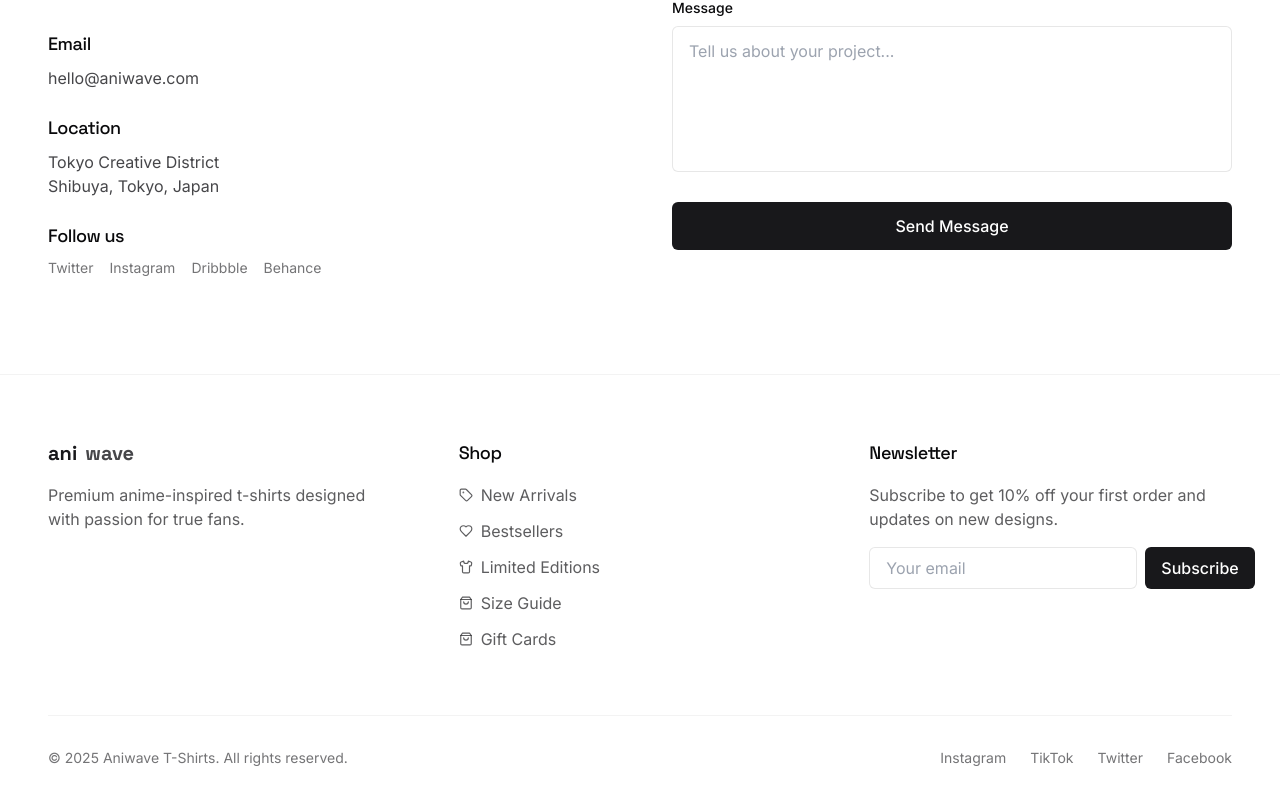
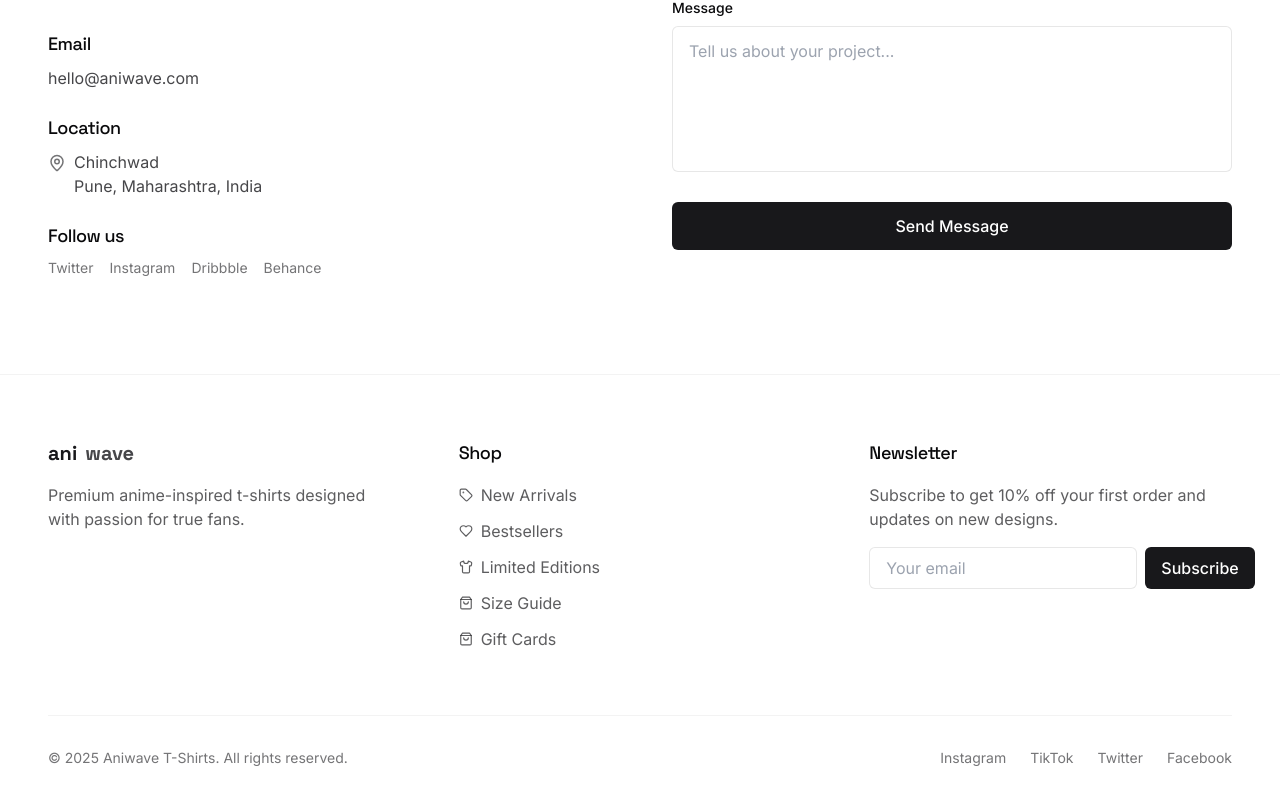
Before and after one commit to prathamesh999/aniwave-mimicry, a React (Vite) app: page / in a window 1280 px wide. Shown: the part 3522-4326 px from the top of the page. Built offline with nearby package versions, Linux system fonts and the light colour scheme.

Commit message:
Update contact location
Updates the contact location in the Contact component.

```diff
--- a/src/components/Contact.tsx
+++ b/src/components/Contact.tsx
@@ -2,6 +2,7 @@
 import React, { useState } from "react";
 import { cn } from "@/lib/utils";
 import { useToast } from "@/components/ui/use-toast";
+import { MapPin } from "lucide-react";
 
 const Contact = () => {
   const { toast } = useToast();
@@ -52,9 +53,12 @@ const Contact = () => {
 
               <div>
                 <h4 className="text-lg font-medium mb-2">Location</h4>
-                <address className="text-primary/80 not-italic">
-                  Tokyo Creative District<br />
-                  Shibuya, Tokyo, Japan
+                <address className="text-primary/80 not-italic flex items-start">
+                  <MapPin size={18} className="mr-2 mt-1 flex-shrink-0 text-primary/60" />
+                  <span>
+                    Chinchwad<br />
+                    Pune, Maharashtra, India
+                  </span>
                 </address>
               </div>
 
```
